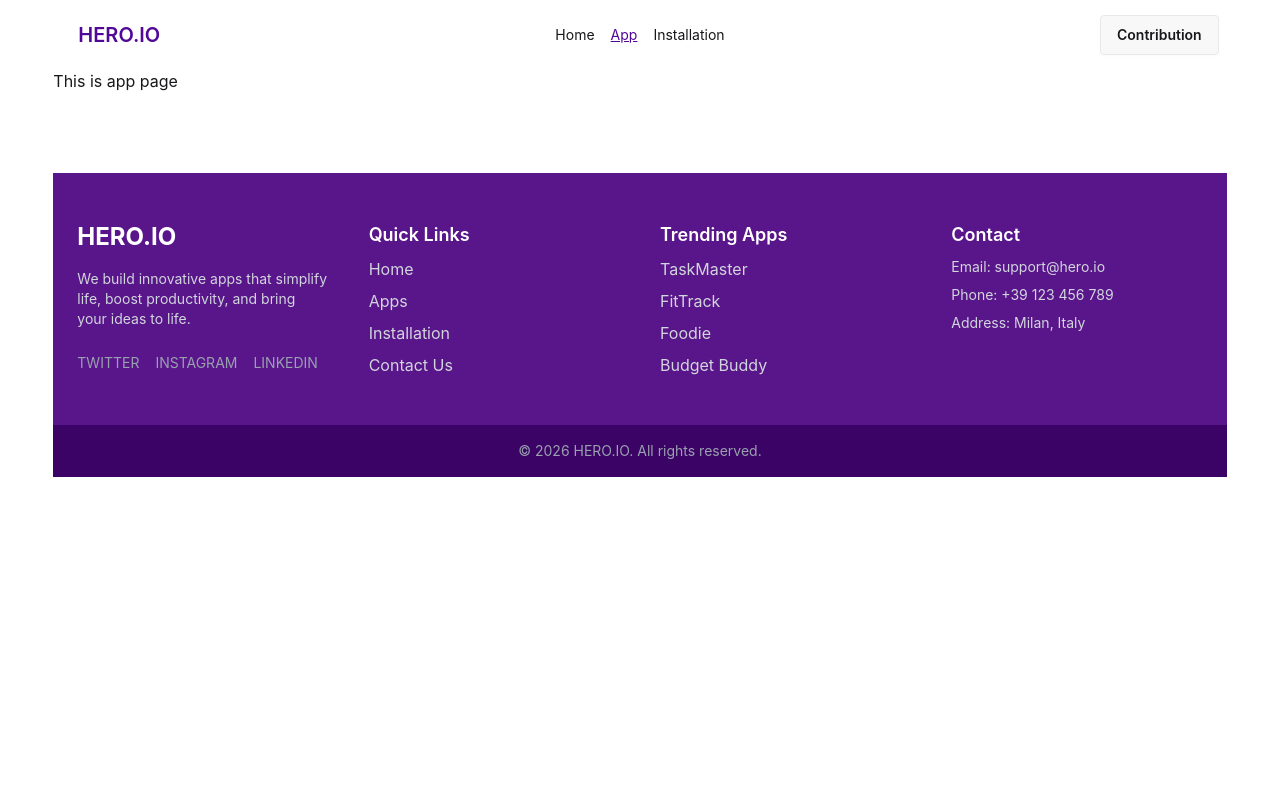
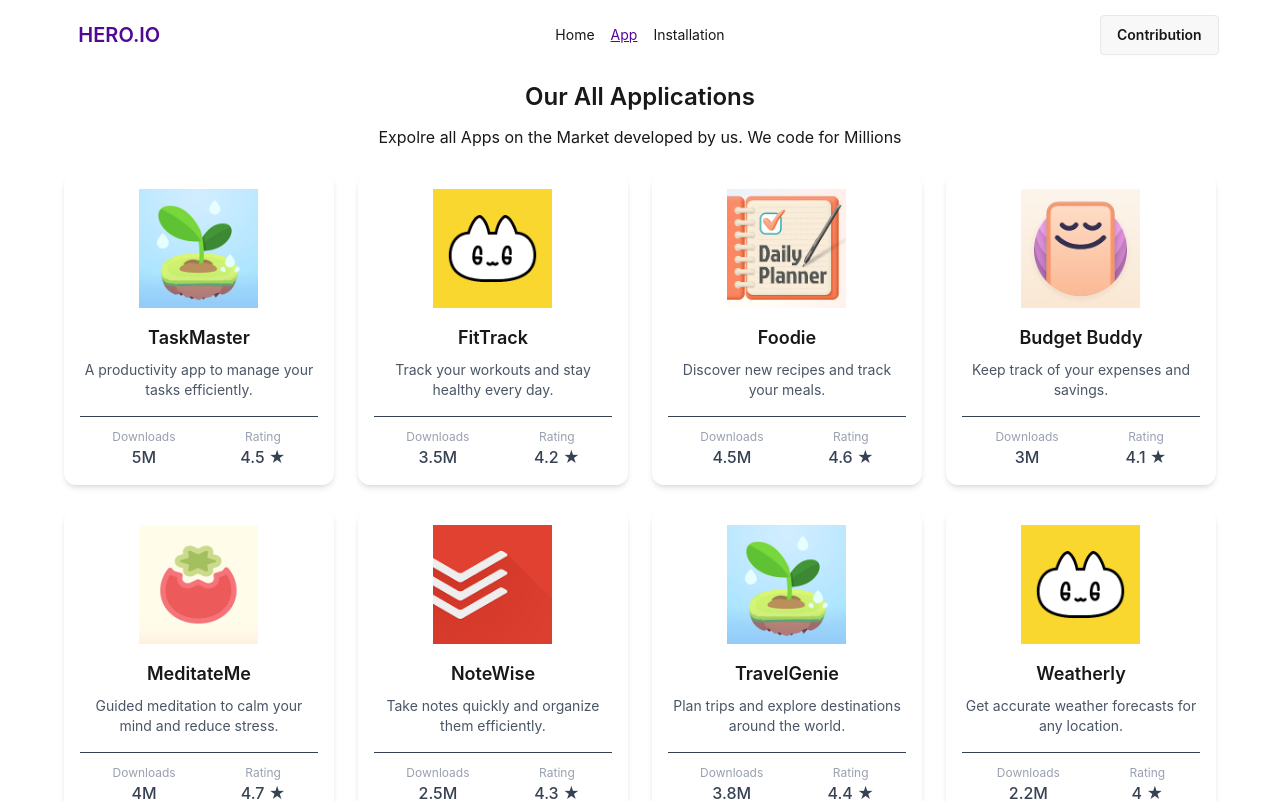
Before and after one commit to YeacinSanto/hero-app, a React (Vite) app: page /app in a window 1280 px wide. Shown: the top 801 px of the page. Built offline with nearby package versions, Linux system fonts and the light colour scheme.

Commit message:
app page

```diff
--- a/src/Components/Apps/Apps.jsx
+++ b/src/Components/Apps/Apps.jsx
@@ -1,9 +1,21 @@
 import React from 'react';
+import { useLoaderData } from 'react-router';
+import SingleApp from '../SingleApp/SingleApp';
 
 const Apps = () => {
+    const data = useLoaderData();
+    console.log(data)
     return (
-        <div>
-            <h2>This is app page</h2>
+        <div className='flex flex-col items-center'>
+            <div className="flex flex-col items-center">
+                <h2 className='font-semibold text-2xl m-3'>Our All Applications</h2>
+            <p className='text-base-400 mb-6'>Expolre all Apps on the Market developed by us. We code for Millions</p>
+            </div>
+            <div className="grid grid-cols-1 md:grid-cols-4 gap-6 max-w-6xl mx-auto">
+                {
+                    data.map(app=>(<SingleApp app={app}></SingleApp>))
+                }
+            </div>
         </div>
     );
 };
--- a/src/Components/HomePage/HomePage.jsx
+++ b/src/Components/HomePage/HomePage.jsx
@@ -6,7 +6,7 @@ import SingleApp from '../SingleApp/SingleApp';
 const HomePage = () => {
 
     const appData = useLoaderData()
-    console.log(appData);
+
     return (
         <div className='flex flex-col items-center justify-center gap-6 mt-5 text-center'>
             {/* text */}
--- a/src/Routes/Routes.jsx
+++ b/src/Routes/Routes.jsx
@@ -14,7 +14,10 @@ export const router = createBrowserRouter([
                 loader: ()=>fetch('app.json').then(res=>res.json()),
                 Component: HomePage
             },
-            {path:'/app', Component: Apps},
+            {
+                path:'/app',
+                loader: ()=>fetch("app.json").then(res=>res.json()),
+                Component: Apps},
             {path: '/installation', Component: Installation}
         ]
     }
```
